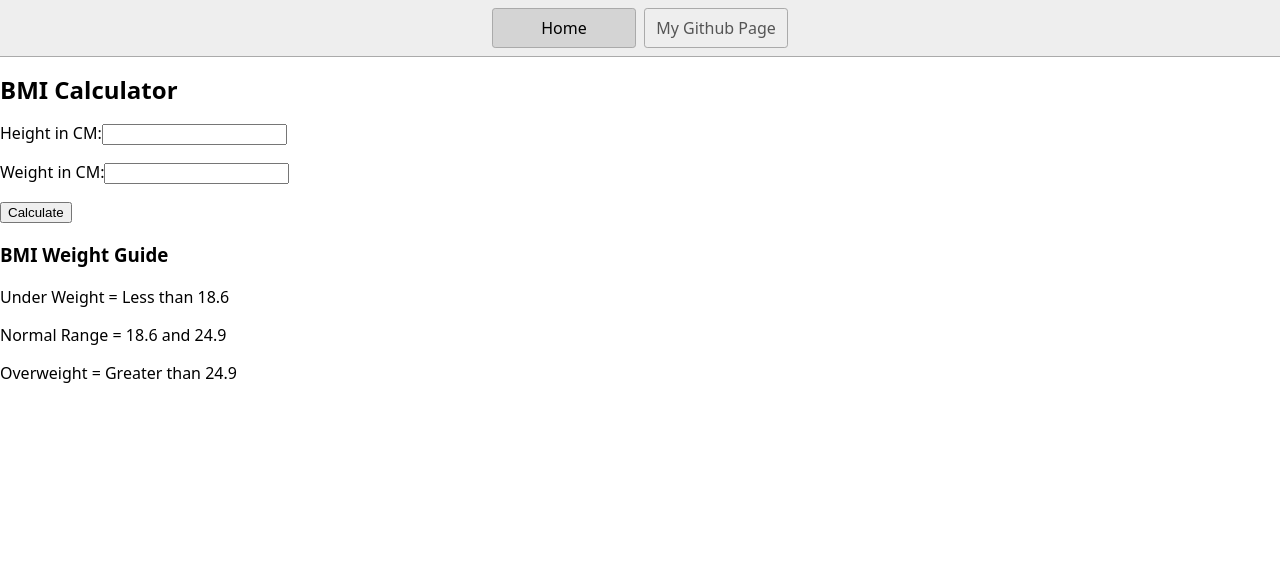
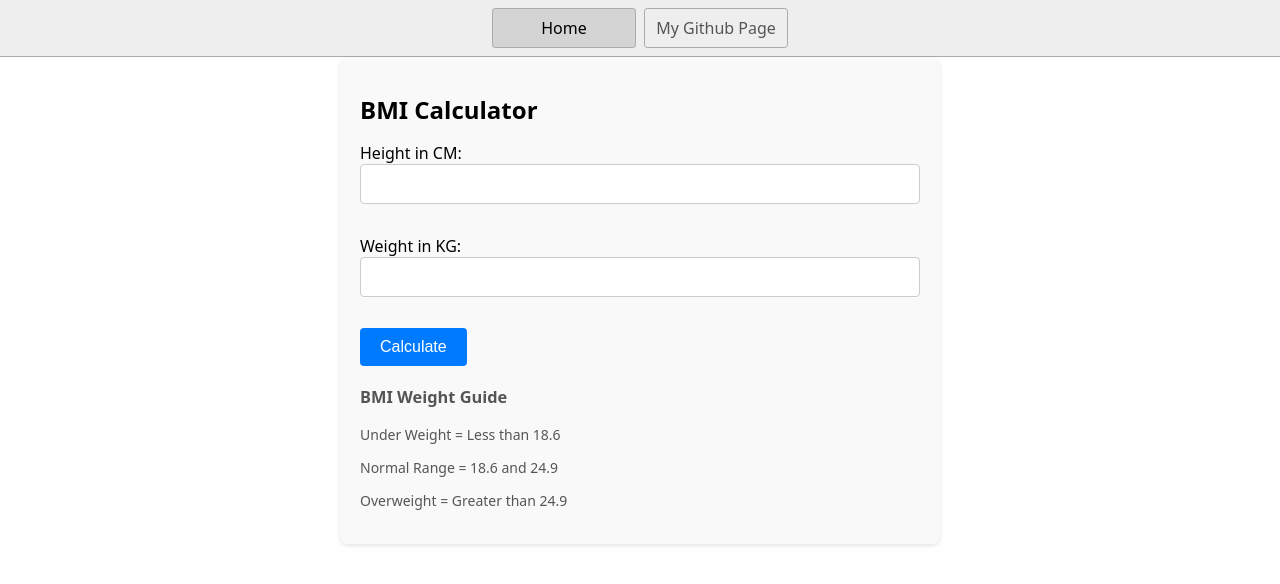
Before and after one commit to Ashesha1-Coder/bmi-calculator, a website: page index.html in a window 1280 px wide. Drawn offline with Linux system fonts and the light colour scheme.

Commit message:
link my github and add some styling

```diff
--- a/index.html
+++ b/index.html
@@ -4,22 +4,19 @@
     <title>Home</title>
     <meta charset="UTF-8" />
     <meta name="viewport" content="width=device-width" />
-    <!--
-      Need a visual blank slate?
-      Remove all code in `styles.css`!
-    -->
+
     <link rel="stylesheet" href="styles.css" />
   </head>
   <body>
     <nav>
       <a href="/" aria-current="page">Home</a>
-      <a href="/page2.html">My Github Page</a>
+      <a href="https://github.com/Ashesha1-Coder">My Github Page</a>
     </nav>
     <div class="container">
       <h1>BMI Calculator</h1>
       <form>
         <p><label> Height in CM:</label><input type="text" id="height" /></p>
-        <p><label> Weight in CM:</label><input type="text" id="weight" /></p>
+        <p><label> Weight in KG:</label><input type="text" id="weight" /></p>
         <button>Calculate</button>
         <div id="results"></div>
         <div id="weight-guide">
--- a/styles.css
+++ b/styles.css
@@ -44,3 +44,47 @@ h1 {
   font-weight: bold;
   font-size: 1.5rem;
 }
+/* styles.css */
+
+/* Container styling */
+.container {
+  max-width: 600px;
+  margin: 0 auto;
+  padding: 20px;
+  background-color: #f9f9f9;
+  border-radius: 8px;
+  box-shadow: 0 2px 4px rgba(0, 0, 0, 0.1);
+}
+
+/* Input field styling */
+input[type="text"] {
+  width: 100%;
+  padding: 10px;
+  margin-bottom: 15px;
+  border: 1px solid #ccc;
+  border-radius: 4px;
+  font-size: 16px;
+}
+
+/* Button styling */
+button {
+  background-color: #007bff;
+  color: #fff;
+  border: none;
+  border-radius: 4px;
+  padding: 10px 20px;
+  font-size: 16px;
+  cursor: pointer;
+  transition: background-color 0.3s ease;
+}
+
+button:hover {
+  background-color: #0056b3;
+}
+
+/* Weight guide styling */
+#weight-guide {
+  margin-top: 20px;
+  font-size: 14px;
+  color: #555;
+}
```
